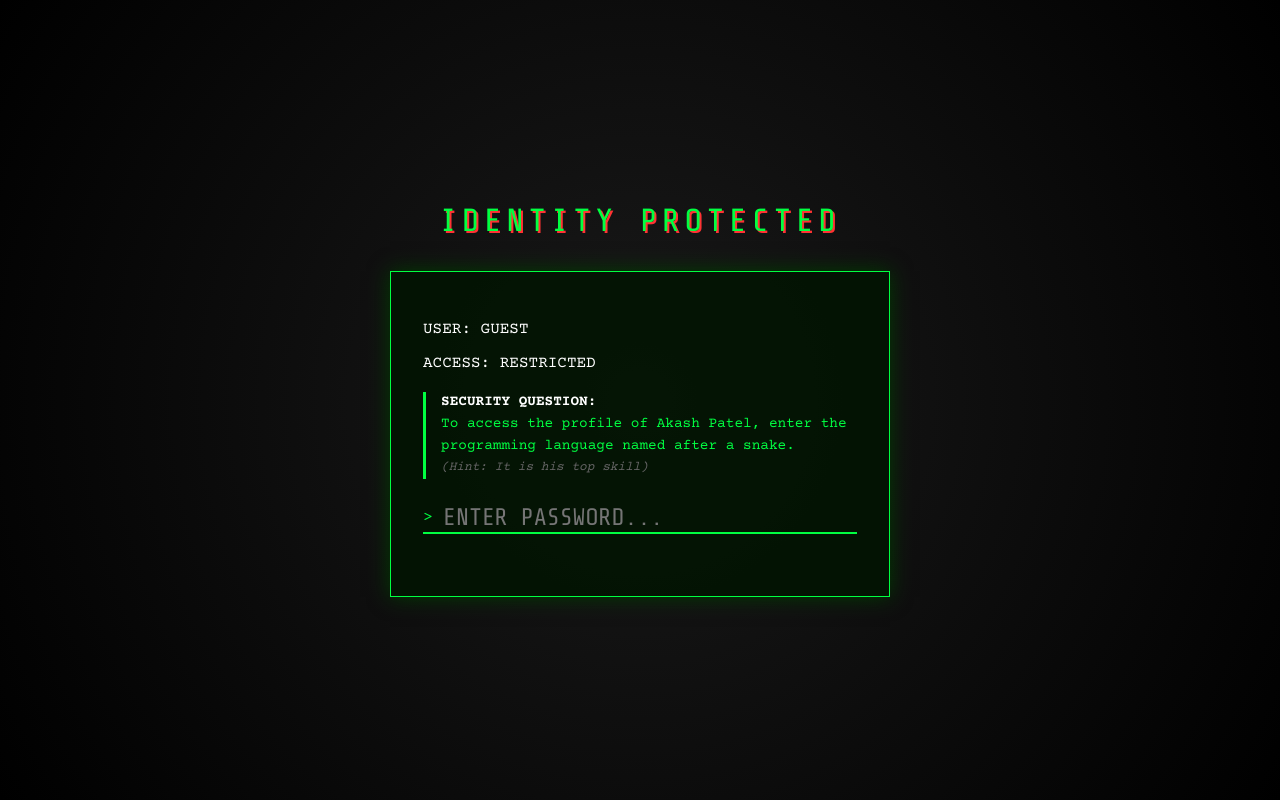
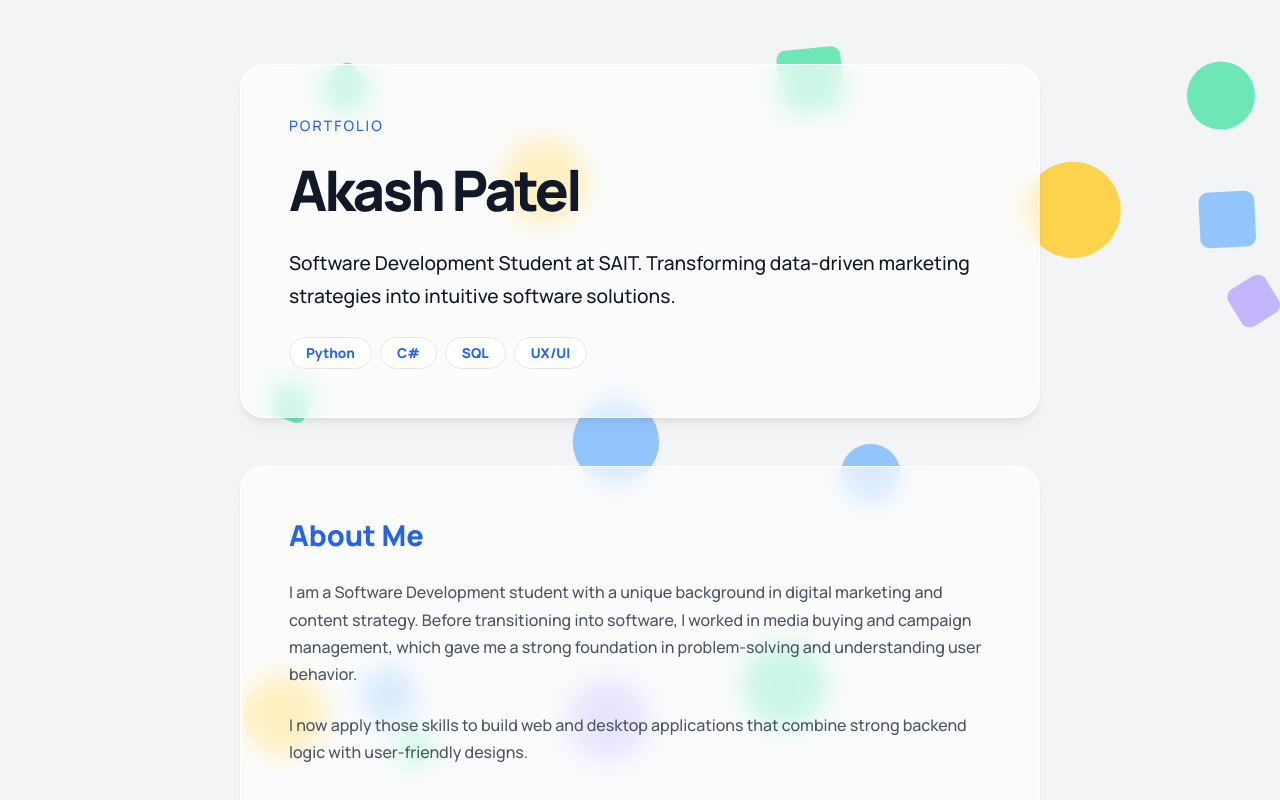
Before and after one commit to Akash-2911/MyPortfolio, a plain HTML site: page index.html in a window 1280 px wide. Shown: the top 800 px of the page. Drawn offline with nearby package versions, Linux system fonts and the light colour scheme; animation ran at ten frames a second.

Commit message:
Update index.html

```diff
--- a/index.html
+++ b/index.html
@@ -3,376 +3,314 @@
 <head>
     <meta charset="UTF-8">
     <meta name="viewport" content="width=device-width, initial-scale=1.0">
-    <title>Project: A.K.A.S.H | Classified</title>
+    <title>Akash Patel | Software Developer</title>
+    <script src="https://cdnjs.cloudflare.com/ajax/libs/matter-js/0.19.0/matter.min.js"></script>
+    <link href="https://fonts.googleapis.com/css2?family=Manrope:wght@300;500;800&display=swap" rel="stylesheet">
+
     <style>
-        @import url('https://fonts.googleapis.com/css2?family=Courier+Prime:wght@400;700&family=Share+Tech+Mono&display=swap');
-
         :root {
-            --green: #00ff41;
-            --dark: #0d0d0d;
-            --dim: #003b00;
-            --red: #ff3333;
+            --text-primary: #111827;
+            --text-secondary: #4b5563;
+            --glass-bg: rgba(255, 255, 255, 0.65);
+            --glass-border: rgba(255, 255, 255, 0.9);
+            --accent: #2563eb;
         }
-
-        * { box-sizing: border-box; }
 
         body {
             margin: 0;
             padding: 0;
-            background-color: var(--dark);
-            color: var(--green);
-            font-family: 'Courier Prime', monospace;
-            overflow: hidden; /* Locked until solved */
+            font-family: 'Manrope', sans-serif;
+            background-color: #f3f4f6;
+            color: var(--text-primary);
+            overflow-x: hidden; /* Prevent horizontal scroll */
         }
 
-        /* --- SCREEN 1: THE LOCK (MYSTERY) --- */
-        #lock-screen {
+        /* The Physics Canvas (Background) */
+        #physics-canvas {
             position: fixed;
-            top: 0; left: 0; width: 100%; height: 100%;
-            display: flex;
-            flex-direction: column;
-            justify-content: center;
-            align-items: center;
-            z-index: 100;
-            background: radial-gradient(circle, #1a1a1a 0%, #000000 100%);
-            transition: transform 1s ease-in-out, opacity 1s;
+            top: 0;
+            left: 0;
+            width: 100%;
+            height: 100%;
+            z-index: 0; /* Behind content */
+            pointer-events: auto; /* Allows interaction with shapes */
         }
 
-        .glitch-text {
-            font-family: 'Share Tech Mono', monospace;
-            font-size: 2rem;
-            text-transform: uppercase;
-            letter-spacing: 5px;
-            margin-bottom: 2rem;
-            text-shadow: 2px 2px var(--red);
-            animation: glitch 1s infinite;
-            text-align: center;
+        /* The Scrollable Content Layer */
+        main {
+            position: relative;
+            z-index: 1; /* Above canvas */
+            max-width: 800px;
+            margin: 0 auto;
+            padding: 4rem 1.5rem;
+            pointer-events: none; /* Let clicks pass through to canvas in gaps */
         }
 
-        .terminal-box {
-            border: 1px solid var(--green);
-            padding: 2rem;
-            width: 90%;
-            max-width: 500px;
-            background: rgba(0, 20, 0, 0.8);
-            box-shadow: 0 0 20px var(--dim);
-            position: relative;
+        /* Cards/Sections */
+        section {
+            pointer-events: auto; /* Re-enable clicks for text selection */
+            background: var(--glass-bg);
+            backdrop-filter: blur(12px);
+            -webkit-backdrop-filter: blur(12px);
+            border: 1px solid var(--glass-border);
+            border-radius: 24px;
+            padding: 3rem;
+            margin-bottom: 3rem;
+            box-shadow: 0 4px 6px -1px rgba(0, 0, 0, 0.05), 0 10px 15px -3px rgba(0, 0, 0, 0.05);
+            transition: transform 0.3s ease;
         }
 
-        .hint {
-            font-size: 0.9rem;
-            margin-bottom: 1.5rem;
-            line-height: 1.5;
-            border-left: 3px solid var(--green);
-            padding-left: 15px;
+        section:hover {
+            transform: translateY(-2px);
+            box-shadow: 0 20px 25px -5px rgba(0, 0, 0, 0.1);
         }
 
-        input[type="text"] {
-            background: transparent;
-            border: none;
-            border-bottom: 2px solid var(--green);
-            color: var(--green);
-            font-family: 'Share Tech Mono', monospace;
-            font-size: 1.5rem;
-            width: 100%;
-            outline: none;
-            text-transform: uppercase;
+        /* Typography */
+        h1 { font-size: 3.5rem; font-weight: 800; margin: 0 0 1rem 0; letter-spacing: -0.05em; }
+        h2 { font-size: 1.8rem; margin-top: 0; color: var(--accent); }
+        h3 { font-size: 1.2rem; margin: 0; font-weight: 800; }
+        h4 { font-size: 0.9rem; color: var(--text-secondary); margin: 0.2rem 0 1rem 0; font-weight: 500; }
+        p { line-height: 1.7; color: var(--text-secondary); margin-bottom: 1.5rem; }
+
+        /* Tags */
+        .tags { display: flex; flex-wrap: wrap; gap: 0.5rem; margin-top: 1rem; }
+        .tag {
+            background: #fff;
+            padding: 0.4rem 1rem;
+            border-radius: 50px;
+            font-size: 0.85rem;
+            font-weight: 600;
+            border: 1px solid #e5e7eb;
+            color: var(--accent);
         }
 
-        #message-area {
-            height: 20px;
-            color: var(--red);
-            margin-top: 10px;
-            font-size: 0.8rem;
-            font-weight: bold;
+        /* Buttons */
+        .btn {
+            display: inline-block;
+            background: var(--text-primary);
+            color: white;
+            text-decoration: none;
+            padding: 0.8rem 1.5rem;
+            border-radius: 12px;
+            font-weight: 600;
+            transition: background 0.2s;
         }
+        .btn:hover { background: var(--accent); }
 
-        /* Playable Background Element (Matrix Rain) */
-        canvas {
-            position: fixed;
-            top: 0; left: 0;
-            z-index: 0;
-            opacity: 0.15;
-        }
-
-        /* --- SCREEN 2: THE PORTFOLIO (REVEAL) --- */
-        #main-content {
-            display: none; /* Hidden initially */
-            position: relative;
-            z-index: 10;
-            max-width: 900px;
-            margin: 0 auto;
-            padding: 2rem;
-            opacity: 0;
-            animation: fadeIn 2s forwards;
-            height: 100vh; /* Allow scrolling within */
-            overflow-y: auto;
-        }
-
-        header {
-            border-bottom: 2px solid var(--green);
-            padding-bottom: 2rem;
-            margin-bottom: 3rem;
-        }
-
-        h1 { font-size: 3rem; margin: 0; letter-spacing: -2px; }
-        h2 { font-size: 1.2rem; background: var(--green); color: #000; display: inline-block; padding: 2px 8px; }
-
-        .section-title {
-            border-bottom: 1px dashed var(--green);
-            padding-bottom: 10px;
-            margin-top: 4rem;
-            margin-bottom: 2rem;
-            display: flex;
-            justify-content: space-between;
-            align-items: center;
-        }
-
-        .card {
-            border: 1px solid var(--dim);
-            padding: 1.5rem;
-            margin-bottom: 1.5rem;
-            background: rgba(0, 255, 65, 0.05);
-            transition: all 0.3s;
-        }
-        .card:hover {
-            border-color: var(--green);
-            box-shadow: 0 0 15px var(--dim);
-            transform: translateX(10px);
-        }
-
-        .tag {
-            border: 1px solid var(--green);
-            padding: 5px 10px;
-            font-size: 0.8rem;
-            border-radius: 20px;
-            margin-right: 5px;
-            display: inline-block;
-            margin-top: 10px;
-        }
-
-        .contact-btn {
-            display: block;
-            width: 100%;
-            padding: 20px;
-            background: var(--green);
-            color: #000;
-            text-align: center;
-            text-decoration: none;
-            font-weight: bold;
-            font-size: 1.2rem;
-            margin-top: 3rem;
-            margin-bottom: 5rem;
-            text-transform: uppercase;
-        }
-        .contact-btn:hover { background: #fff; }
-
-        /* Animations */
-        @keyframes glitch {
-            0% { transform: translate(0) }
-            20% { transform: translate(-2px, 2px) }
-            40% { transform: translate(-2px, -2px) }
-            60% { transform: translate(2px, 2px) }
-            80% { transform: translate(2px, -2px) }
-            100% { transform: translate(0) }
-        }
-        @keyframes fadeIn { to { opacity: 1; } }
-
-        /* Mobile Response */
-        @media(max-width: 600px) {
-            h1 { font-size: 2rem; }
-            .glitch-text { font-size: 1.5rem; }
+        /* Mobile adjustments */
+        @media (max-width: 768px) {
+            h1 { font-size: 2.5rem; }
+            section { padding: 2rem; }
         }
     </style>
 </head>
 <body>
 
-    <canvas id="matrixCanvas"></canvas>
+    <div id="physics-canvas"></div>
 
-    <div id="lock-screen">
-        <div class="glitch-text">Identity Protected</div>
-        <div class="terminal-box">
-            <p style="color: #fff; margin-bottom: 5px;">USER: GUEST</p>
-            <p style="color: #fff; margin-bottom: 20px;">ACCESS: RESTRICTED</p>
+    <main>
 
-            <div class="hint">
-                <strong style="color: #fff;">SECURITY QUESTION:</strong><br>
-                To access the profile of Akash Patel, enter the programming language named after a snake.<br>
-                <em style="font-size: 0.8rem; color: #666;">(Hint: It is his top skill)</em> </div>
+        <section>
+            <h4 style="color: var(--accent); text-transform: uppercase; letter-spacing: 2px;">Portfolio</h4>
+            <h1>Akash Patel</h1> <p style="font-size: 1.2rem; color: var(--text-primary);">
+                Software Development Student at SAIT. Transforming data-driven marketing strategies into intuitive software solutions. </p>
+            <div class="tags">
+                <span class="tag">Python</span> <span class="tag">C#</span> <span class="tag">SQL</span> <span class="tag">UX/UI</span> </div>
+        </section>
 
-            <div style="position: relative;">
-                <span style="position: absolute; left: 0; top: 5px;">></span>
-                <input type="text" id="passwordInput" style="padding-left: 20px;" placeholder="ENTER PASSWORD..." autofocus>
+        <section>
+            <h2>About Me</h2>
+            <p>
+                I am a Software Development student with a unique background in digital marketing and content strategy.
+                Before transitioning into software, I worked in media buying and campaign management, which gave me a
+                strong foundation in problem-solving and understanding user behavior. </p>
+            <p>
+                I now apply those skills to build web and desktop applications that combine strong backend logic with
+                user-friendly designs. </p>
+        </section>
+
+        <section>
+            <h2>Featured Projects</h2>
+
+            <div style="margin-bottom: 2rem;">
+                <h3>Event Organizer App</h3>
+                <h4>User Experience & Logic Design</h4>
+                <p>
+                    A comprehensive application designed to streamline event management. I focused heavily on
+                    creating a user-friendly UI/UX while ensuring robust backend logic for handling event data. </p>
+                <div class="tags">
+                    <span class="tag">C#</span>
+                    <span class="tag">UI Design</span>
+                </div>
             </div>
-            <div id="message-area"></div>
-        </div>
-    </div>
 
-    <div id="main-content">
-        <header>
-            <p>Subject Identity:</p>
-            <h1>AKASH PATEL</h1> <h2>SOFTWARE DEVELOPMENT STUDENT @ SAIT</h2> <p style="margin-top: 20px; max-width: 600px; line-height: 1.6;">
-                <strong>SUMMARY:</strong> Former Digital Strategist turned Developer.
-                Combines backend logic (C#, Python) with a data-driven mindset from marketing. </p>
-        </header>
+            <hr style="border: 0; border-top: 1px solid #e5e7eb; margin: 2rem 0;">
 
-        <div class="section-title">
-            <span>// TECHNICAL ARSENAL</span>
-            <span>[01]</span>
-        </div>
-        <div style="display: flex; flex-wrap: wrap; gap: 10px;">
-            <span class="tag">PYTHON</span>
-            <span class="tag">C#</span>
-            <span class="tag">SQL</span>
-            <span class="tag">HTML/CSS</span>
-            <span class="tag">PROJECT MANAGEMENT</span>
-        </div>
+            <div>
+                <h3>Flight Reservation System</h3>
+                <h4>Desktop Application</h4>
+                <p>
+                    Developed a full desktop reservation system. This project required complex logic to manage
+                    bookings, passenger data, and scheduling, demonstrating my ability to handle data-heavy applications. </p>
+                <div class="tags">
+                    <span class="tag">Database Management</span>
+                    <span class="tag">Backend Logic</span>
+                </div>
+            </div>
+        </section>
 
-        <div class="section-title">
-            <span>// PROJECT DATABASE</span>
-            <span>[02]</span>
-        </div>
+        <section>
+            <h2>Experience</h2>
 
-        <div class="card">
-            <h3 style="margin:0 0 10px 0; color: #fff;">EVENT ORGANIZER APP</h3>
-            <p>Status: <span style="color:var(--green)">COMPLETE</span></p>
-            <p>A comprehensive application designed to streamline event management logic with a focus on user-friendly interfaces.</p>
-            <span class="tag">UI/UX Logic</span>
-        </div>
+            <div style="margin-bottom: 2rem;">
+                <h3>The Glencoe Club</h3>
+                <h4>Bowling Attendant | Calgary, Canada</h4>
+                <h4>June 2025 - Present</h4> <p>Providing excellent customer service and facility management in a high-end recreational environment.</p>
+            </div>
 
-        <div class="card">
-            <h3 style="margin:0 0 10px 0; color: #fff;">FLIGHT RESERVATION SYSTEM</h3>
-            <p>Status: <span style="color:var(--green)">COMPLETE</span></p>
-            <p>Desktop application combining strong backend processing with intuitive booking management.</p>
-            <span class="tag">Backend Logic</span>
-        </div>
+            <div style="margin-bottom: 2rem;">
+                <h3>Creativeline</h3>
+                <h4>Paid Social Campaign Manager</h4>
+                <h4>June 2024</h4> <p>Managed paid social campaigns, optimizing for engagement and data performance.</p>
+            </div>
 
-        <div class="section-title">
-            <span>// EXPERIENCE LOG</span>
-            <span>[03]</span>
-        </div>
+            <div>
+                <h3>Team 121 Creators</h3>
+                <h4>Digital Marketing Strategist | India</h4>
+                <h4>Jan 2021 - June 2024</h4> <p>Led content strategy and media buying for over 3 years, developing a data-driven mindset that I now use in software debugging and logic flow. </p>
+            </div>
+        </section>
 
-        <div class="card">
-            <div style="display:flex; justify-content:space-between;">
-                <h3 style="margin:0; color: #fff;">THE GLENCOE CLUB</h3>
-                <span>2025 - PRESENT</span>
-            </div>
-            <p style="font-size: 0.9rem; margin-top: 5px;">BOWLING ATTENDANT</p>
-        </div>
+        <section>
+            <h2>Let's Connect</h2>
+            <p>I am currently seeking co-op and internship opportunities.</p> <p>
+                <strong>Email:</strong> akash.work2911@gmail.com<br> <strong>Phone:</strong> +1 (825)-982-2911 </p>
+            <a href="https://www.linkedin.com/in/akashpatel29" class="btn">LinkedIn Profile</a> </section>
 
-        <div class="card">
-            <div style="display:flex; justify-content:space-between;">
-                <h3 style="margin:0; color: #fff;">TEAM 121 CREATORS</h3>
-                <span>2021 - 2024</span>
-            </div>
-            <p style="font-size: 0.9rem; margin-top: 5px;">DIGITAL MARKETING STRATEGIST (INDIA)</p>
-            <p>Built a foundation in problem-solving and user behavior analysis.</p> </div>
-
-        <a href="https://www.linkedin.com/in/akashpatel29" class="contact-btn">
-            INITIATE CONTACT PROTOCOL (LINKEDIN) </a>
-
-        <p style="text-align: center; font-size: 0.8rem; color: #444;">END OF FILE. CLASSIFIED.</p>
-    </div>
+    </main>
 
     <script>
-        // --- 1. THE MATRIX RAIN (Playable Background) ---
-        const canvas = document.getElementById('matrixCanvas');
-        const ctx = canvas.getContext('2d');
+        // --- MATTER.JS PHYSICS ENGINE ---
+        const Engine = Matter.Engine,
+              Render = Matter.Render,
+              Runner = Matter.Runner,
+              Bodies = Matter.Bodies,
+              Composite = Matter.Composite,
+              Mouse = Matter.Mouse,
+              MouseConstraint = Matter.MouseConstraint,
+              Events = Matter.Events,
+              Body = Matter.Body;
 
-        canvas.width = window.innerWidth;
-        canvas.height = window.innerHeight;
+        const engine = Engine.create();
+        engine.world.gravity.y = 0; // Zero gravity for floating effect
 
-        const katakana = 'AKASHPATELPYTHONCSHARPSQLCODE01';
-        const alphabet = katakana.split('');
-
-        const fontSize = 16;
-        const columns = canvas.width/fontSize;
-
-        const drops = [];
-        for(let x = 0; x < columns; x++) {
-            drops[x] = 1;
-        }
-
-        // Mouse Interaction for the Matrix
-        let mouseX = 0;
-        let mouseY = 0;
-        document.addEventListener('mousemove', (e) => {
-            mouseX = e.clientX;
-            mouseY = e.clientY;
-        });
-
-        function draw() {
-            ctx.fillStyle = 'rgba(0, 0, 0, 0.05)';
-            ctx.fillRect(0, 0, canvas.width, canvas.height);
-
-            ctx.fillStyle = '#0F0';
-            ctx.font = fontSize + 'px monospace';
-
-            for(let i = 0; i < drops.length; i++) {
-                const text = alphabet[Math.floor(Math.random()*alphabet.length)];
-
-                // Interaction: If mouse is near this column, change color or speed
-                const xPos = i * fontSize;
-                const dist = Math.abs(xPos - mouseX);
-
-                if(dist < 50) {
-                    ctx.fillStyle = '#fff'; // Highlight near mouse
-                } else {
-                    ctx.fillStyle = '#0F0';
-                }
-
-                ctx.fillText(text, i*fontSize, drops[i]*fontSize);
-
-                if(drops[i]*fontSize > canvas.height && Math.random() > 0.975)
-                    drops[i] = 0;
-
-                drops[i]++;
-            }
-        }
-        setInterval(draw, 33);
-
-        // --- 2. THE MYSTERY LOGIC ---
-        const input = document.getElementById('passwordInput');
-        const lockScreen = document.getElementById('lock-screen');
-        const mainContent = document.getElementById('main-content');
-        const message = document.getElementById('message-area');
-        const body = document.body;
-
-        input.addEventListener('keyup', function(event) {
-            if (event.key === "Enter") {
-                const answer = input.value.toLowerCase().trim();
-
-                // Acceptable answers
-                if(answer === "python" || answer === "snake") {
-                    unlockSystem();
-                } else {
-                    message.textContent = "ACCESS DENIED. INCORRECT PASSWORD.";
-                    input.value = "";
-
-                    // Shake animation
-                    lockScreen.style.transform = "translateX(10px)";
-                    setTimeout(() => lockScreen.style.transform = "translateX(-10px)", 100);
-                    setTimeout(() => lockScreen.style.transform = "translateX(0)", 200);
-                }
+        const render = Render.create({
+            element: document.getElementById('physics-canvas'),
+            engine: engine,
+            options: {
+                width: window.innerWidth,
+                height: window.innerHeight,
+                wireframes: false,
+                background: 'transparent'
             }
         });
 
-        function unlockSystem() {
-            message.style.color = "#00ff41";
-            message.textContent = "PASSWORD ACCEPTED. DECRYPTING...";
+        // Create "Fidget" Shapes
+        const shapes = [];
+        const colors = ['#93c5fd', '#c4b5fd', '#6ee7b7', '#fcd34d']; // Pastel Palette
 
-            // Success Sound Effect (Visual)
-            input.disabled = true;
+        for(let i=0; i < 15; i++) {
+            const size = Math.random() * 30 + 20;
+            const x = Math.random() * window.innerWidth;
+            const y = Math.random() * window.innerHeight;
+            const color = colors[Math.floor(Math.random() * colors.length)];
 
-            setTimeout(() => {
-                lockScreen.style.opacity = "0";
-                setTimeout(() => {
-                    lockScreen.style.display = "none";
-                    mainContent.style.display = "block";
-                    body.style.overflowY = "auto"; // Enable scrolling
-                }, 1000);
-            }, 1500);
+            let body;
+            if (Math.random() > 0.5) {
+                body = Bodies.circle(x, y, size, {
+                    render: { fillStyle: color },
+                    restitution: 0.9,
+                    frictionAir: 0.02
+                });
+            } else {
+                body = Bodies.rectangle(x, y, size * 1.5, size * 1.5, {
+                    render: { fillStyle: color },
+                    chamfer: { radius: 10 },
+                    restitution: 0.9,
+                    frictionAir: 0.02
+                });
+            }
+            shapes.push(body);
         }
+        Composite.add(engine.world, shapes);
+
+        // Walls (invisible boundaries)
+        const wallOptions = { isStatic: true, render: { visible: false } };
+        const walls = [
+            Bodies.rectangle(window.innerWidth/2, -50, window.innerWidth, 100, wallOptions), // Top
+            Bodies.rectangle(window.innerWidth/2, window.innerHeight + 50, window.innerWidth, 100, wallOptions), // Bottom
+            Bodies.rectangle(window.innerWidth + 50, window.innerHeight/2, 100, window.innerHeight, wallOptions), // Right
+            Bodies.rectangle(-50, window.innerHeight/2, 100, window.innerHeight, wallOptions) // Left
+        ];
+        Composite.add(engine.world, walls);
+
+        // Mouse Interaction
+        const mouse = Mouse.create(render.canvas);
+        const mouseConstraint = MouseConstraint.create(engine, {
+            mouse: mouse,
+            constraint: {
+                stiffness: 0.1,
+                render: { visible: false }
+            }
+        });
+        Composite.add(engine.world, mouseConstraint);
+
+        // Scroll Interaction (The "Playable" aspect reacting to user behavior)
+        let lastScrolltop = 0;
+        window.addEventListener('scroll', () => {
+            const scrollTop = window.pageYOffset || document.documentElement.scrollTop;
+            const scrollSpeed = Math.abs(scrollTop - lastScrolltop);
+
+            // Apply turbulence to shapes based on scroll speed
+            shapes.forEach(shape => {
+                Body.applyForce(shape, shape.position, {
+                    x: (Math.random() - 0.5) * (scrollSpeed * 0.0005),
+                    y: (Math.random() - 0.5) * (scrollSpeed * 0.0005)
+                });
+            });
+            lastScrolltop = scrollTop;
+        });
+
+        // Mouse Attractor (Subtle follow)
+        Events.on(engine, 'beforeUpdate', function() {
+            const mousePos = mouse.position;
+            shapes.forEach(shape => {
+                // Calculate vector to mouse
+                const dx = mousePos.x - shape.position.x;
+                const dy = mousePos.y - shape.position.y;
+
+                // Apply very tiny force towards mouse (Gravity-like pull)
+                // Only if mouse is on screen
+                if(mousePos.x > 0 && mousePos.x < window.innerWidth) {
+                    Body.applyForce(shape, shape.position, {
+                        x: dx * 0.00001,
+                        y: dy * 0.00001
+                    });
+                }
+            });
+        });
+
+        // Handle Resize
+        window.addEventListener('resize', () => {
+            render.canvas.width = window.innerWidth;
+            render.canvas.height = window.innerHeight;
+            // Recreate walls... (omitted for brevity, but walls persist)
+        });
+
+        Render.run(render);
+        const runner = Runner.create();
+        Runner.run(runner, engine);
+
     </script>
 </body>
 </html>
```
